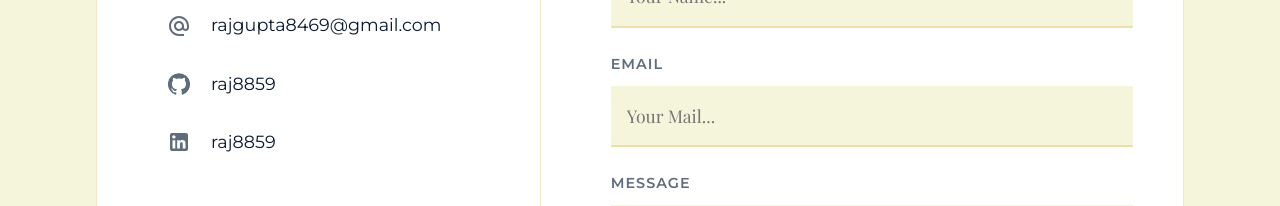
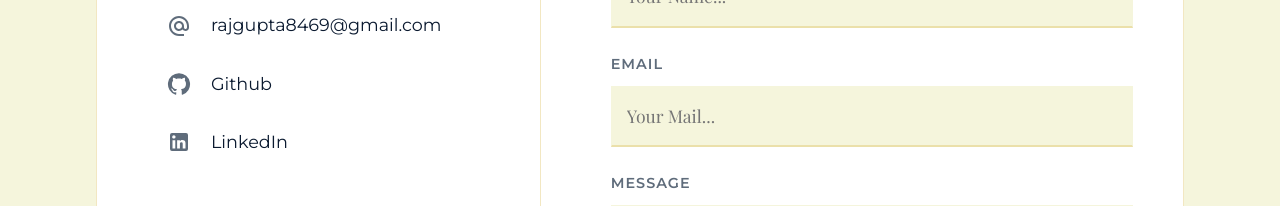
Before and after one commit to rajgupta94/My-Portfolio, a React (Create React App) app: page / in a window 1280 px wide. Shown: the part 3380-3586 px from the top of the page. Built offline with nearby package versions, Linux system fonts and the light colour scheme; a web font is replaced by a local one.

Commit message:
update the wrong URL with right URL

```diff
--- a/src/PortfolioContainer/ContactMe/Contactme.js
+++ b/src/PortfolioContainer/ContactMe/Contactme.js
@@ -39,11 +39,11 @@ const Contactme = () => {
                                 </div>
                                 <div className="contact-item">
                                     <span><GitHubIcon /></span>
-                                    <a href="https://github.com/raj8859">raj8859</a>
+                                    <a href="https://github.com/rajgupta94">Github</a>
                                 </div>
                                 <div className="contact-item">
                                     <span><LinkedInIcon /></span>
-                                    <a href="https://www.linkedin.com/in/raj-gupta-a41118264">raj8859</a>
+                                    <a href="https://www.linkedin.com/in/raj-gupta-a41118264">LinkedIn</a>
                                 </div>
                             </div>
                             <div className="contact-right">
```
